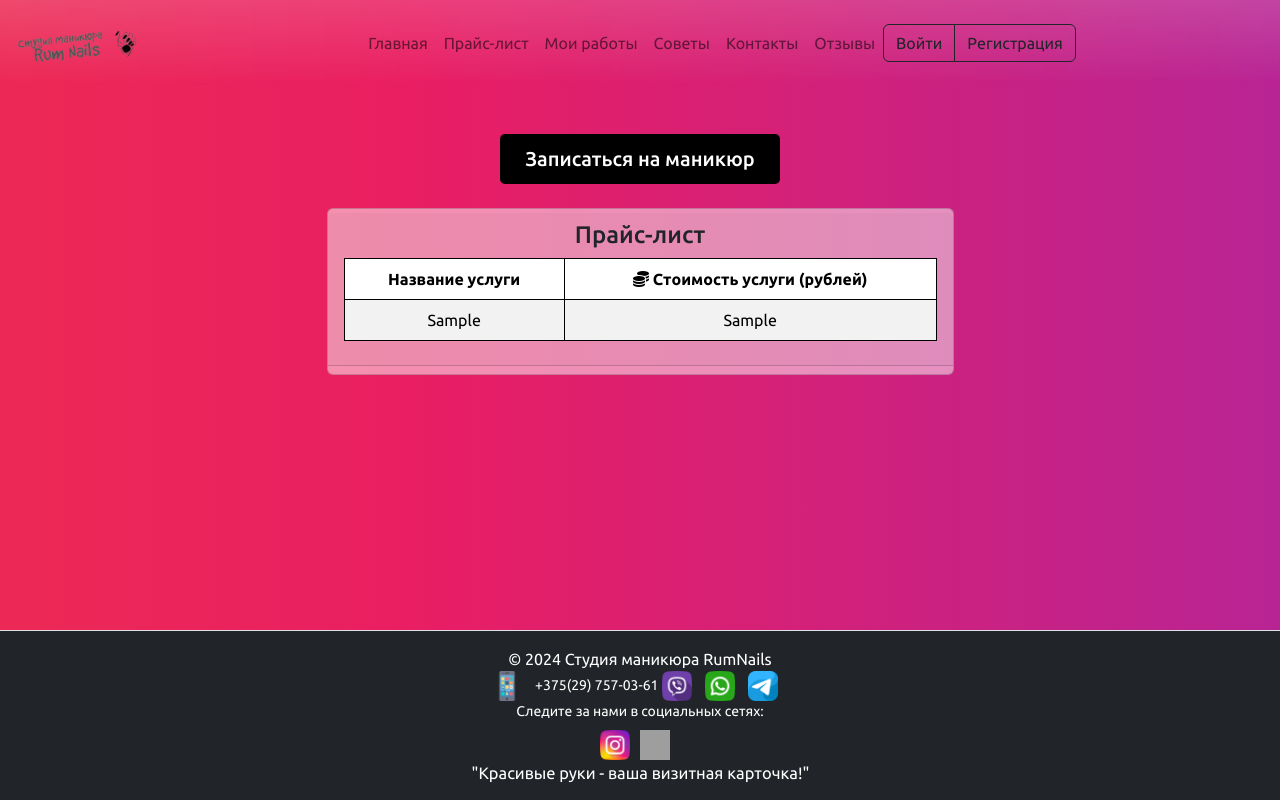
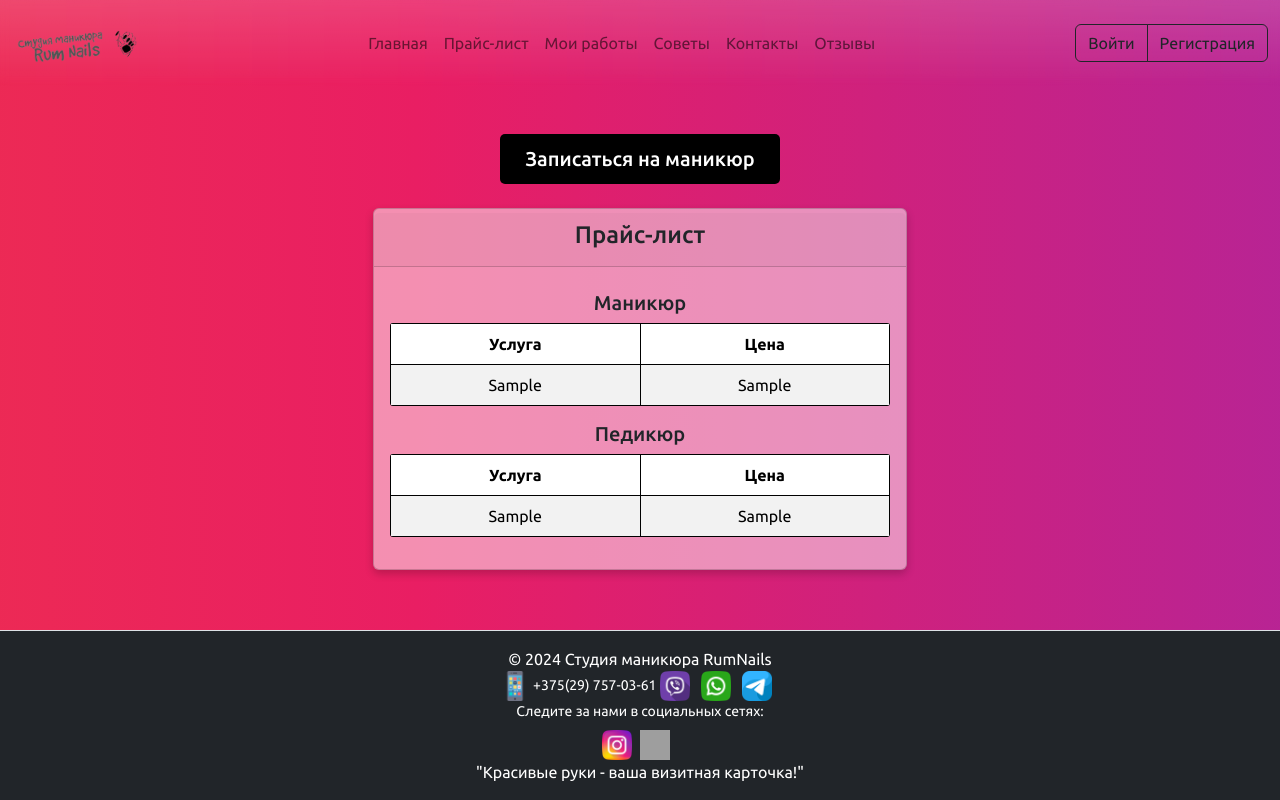
Before and after one commit to valerashankorenko/nails_studio, a Django app: page /price/ in a window 1280 px wide. Run offline with Django 4.2, Linux system fonts and the light colour scheme; tables that the repository leaves empty hold one stand-in row (values such as "Sample post"); some libraries are stand-ins or nearby versions; grey boxes are pictures that could not be loaded.

Commit message:
Правки HTML

```diff
--- a/pages/admin.py
+++ b/pages/admin.py
@@ -1,6 +1,6 @@
 from django.contrib import admin
 
-from .models import Foto, PriceList, Info
+from .models import Foto, PriceList, PriceList1, Info
 
 
 @admin.register(Foto)
@@ -16,7 +16,7 @@ class FotoAdmin(admin.ModelAdmin):
     pub_date_format.short_description = 'Дата загрузки фотографии'
 
 
-@admin.register(PriceList)
+@admin.register(PriceList, PriceList1)
 class PriceListAdmin(admin.ModelAdmin):
     list_display = (
         'service', 'price')
--- a/pages/models.py
+++ b/pages/models.py
@@ -24,18 +24,39 @@ class Foto(models.Model):
 
 class PriceList(models.Model):
     """
-    Модель для прайс-листа.
+    Модель для прайс-листа маникюра.
     """
     service = models.CharField(
         'Название услуги',
         max_length=150, )
     price = models.CharField(
         'Стоимость услуги',
-        max_length=20, )
+        max_length=20)
 
     class Meta:
-        verbose_name = 'прайс-лист'
-        verbose_name_plural = 'Прайс-лист'
+        ordering = ('id',)
+        verbose_name = 'прайс-лист маникюр'
+        verbose_name_plural = 'Прайс-лист маникюр'
+
+    def __str__(self):
+        return f'{self.service} - {self.price}'
+
+
+class PriceList1(models.Model):
+    """
+    Модель для прайс-листа педикюра.
+    """
+    service = models.CharField(
+        'Название услуги',
+        max_length=150, )
+    price = models.CharField(
+        'Стоимость услуги',
+        max_length=20)
+
+    class Meta:
+        ordering = ('id',)
+        verbose_name = 'прайс-лист педикюр'
+        verbose_name_plural = 'Прайс-лист педикюр'
 
     def __str__(self):
         return f'{self.service} - {self.price}'
--- a/pages/views.py
+++ b/pages/views.py
@@ -2,7 +2,7 @@ from django.shortcuts import render, get_object_or_404
 from django.views.generic import TemplateView, ListView, DetailView
 from http import HTTPStatus
 
-from pages.models import PriceList, Foto, Info
+from pages.models import PriceList,PriceList1, Foto, Info
 
 
 class IndexPage(TemplateView):
@@ -16,9 +16,21 @@ class PriceListView(ListView):
     """
     Представление для отображения прайс-листа.
     """
-    model = PriceList
     template_name = 'pages/price.html'
     context_object_name = 'price_list'
+
+    def get_context_data(self, **kwargs):
+        # Получаем контекст от родительского класса
+        context = super().get_context_data(**kwargs)
+
+        # Добавляем второй прайс-лист в контекст
+        context['price_list1'] = PriceList1.objects.all()
+
+        return context
+
+    def get_queryset(self):
+        # Возвращаем первый прайс-лист
+        return PriceList.objects.all()
 
 
 class FotoPage(TemplateView):
--- a/static_dev/css/styles.css
+++ b/static_dev/css/styles.css
@@ -89,27 +89,6 @@ img {
     width: 100%;
 }
 
-
-/* Анимация тряски */
-@keyframes shake {
-    0%, 100% {
-        transform: translateX(0);
-    }
-    25% {
-        transform: translateX(-5px);
-    }
-    50% {
-        transform: translateX(5px);
-    }
-    75% {
-        transform: translateX(-5px);
-    }
-}
-
-.animate-custom-shake {
-    animation: shake 2s ease-in-out infinite;
-}
-
 @keyframes about {
     from {
         opacity: 0;
@@ -154,25 +133,67 @@ img {
     animation: slideIn 3s ease-in-out;
 }
 
+/* Страница прайс-лист */
+.custom-table {
+    border-radius: 3px;
+    margin-bottom: 20px;
+    overflow: hidden;
+}
+
+.custom-table thead {
+    background-color: black; /* Цвет фона заголовка таблицы */
+    border: 1px solid black; /* Установка черной границы для заголовков ячеек */
+}
+
+.custom-table th {
+    padding: 15px;
+    text-align: center;
+    color: white; /* Цвет текста заголовка */
+}
+
+.custom-table td {
+    padding: 15px;
+    text-align: center;
+    color: black; /* Цвет текста ячеек */
+    border: 1px solid black; /* Установка черной границы для ячеек */
+}
+
+.custom-table tbody tr {
+    transition: background-color 0.3s ease; /* Плавный переход фона при наведении */
+    border: 1px solid black; /* Установка черной границы для заголовков ячеек */
+}
+
+.custom-table tbody tr:hover {
+    background-color: rgba(255, 215, 0, 0.2); /* Цвет фона при наведении на строку */
+}
+
+.card {
+    box-shadow: 0 4px 8px rgba(0, 0, 0, 0.2); /* Тень для карточки */
+}
+
+.card-header {
+    background-color: white; /* Цвет фона заголовка карточки */
+    color: black; /* Цвет текста заголовка карточки */
+    border-radius: 10px 10px 0 0; /* Закругление верхних углов заголовка карточки */
+}
+
 /* Страница контакты */
 .contact-icon {
     width: 30px;
     height: 30px;
-    margin-right: 10px;
+    margin-right: 8px;
     transition: transform 0.3s ease;
 }
 
+.phone-icon {
+    margin-right: 0; /* Убираем отступ только для иконки телефона */
+}
 .contact-icon:hover {
     transform: translateY(-5px);
 }
 
 .contact-link:hover {
     text-decoration: none;
-}
-
-
-.card-body {
-    font-size: 18px;
 }
 
 .social-icons img {
@@ -251,20 +272,3 @@ img {
         font-size: 11px; /* Уменьшите размер шрифта для мобильных устройств */
     }
 }
-/* Footer */
-@keyframes scale-animation {
-    0% {
-        transform: scale(1);
-    }
-    50% {
-        transform: scale(1.2); /* Увеличение текста на 20% */
-    }
-    100% {
-        transform: scale(1);
-    }
-}
-
-.animate-text {
-    display: inline-block; /* Позволяет применять трансформации */
-    animation: scale-animation 2s infinite; /* Запуск анимации */
-}
--- a/templates/includes/footer.html
+++ b/templates/includes/footer.html
@@ -2,7 +2,7 @@
 <footer class="border-top text-center py-3 bg-dark text-white">
   <div class="container">
     <p class="mb-0">© 2024 Студия маникюра RumNails</p>
-    <p class="mb-0 small"><img class="contact-icon" src="{% static 'img/icons/phone.png' %}" alt="Phone">
+    <p class="mb-0 small"><img class="contact-icon phone-icon" src="{% static 'img/icons/phone.png' %}" alt="Phone">
         +375(29) 757-03-61
         <a href="#" class="contact-link"><img class="contact-icon" src="{% static 'img/icons/viber.png' %}" alt="Viber"></a>
         <a href="#" class="contact-link"><img class="contact-icon" src="{% static 'img/icons/watsapp.png' %}" alt="Watsapp"></a>
@@ -17,6 +17,6 @@
         <img class="contact-icon" src="{% static 'img/icons/vk.png' %}" alt="VK">
       </a>
     </div>
-      <p class="mb-0 small animate-text">"Красивые руки - ваша визитная карточка!"
+      <p class="mb-0 ">"Красивые руки - ваша визитная карточка!"
   </div>
 </footer>
--- a/templates/pages/contact.html
+++ b/templates/pages/contact.html
@@ -21,7 +21,7 @@
                 </div>
                 <div class="card-body text-center">
                     <p>
-                      <img class="contact-icon" src="{% static 'img/icons/phone.png' %}" alt="Phone">
+                      <img class="contact-icon phone-icon" src="{% static 'img/icons/phone.png' %}" alt="Phone">
                       +375(29) 757-03-61
                       <a href="#" class="contact-link"><img class="contact-icon" src="{% static 'img/icons/viber.png' %}" alt="Viber"></a>
                       <a href="#" class="contact-link"><img class="contact-icon" src="{% static 'img/icons/watsapp.png' %}" alt="Watsapp"></a>
--- a/templates/pages/index.html
+++ b/templates/pages/index.html
@@ -13,7 +13,7 @@
                     <p class="lead mb-40 mt-2 fade-in">Преображение ваших ногтей до кончиков пальцев</p>
                     <img class="img-fluid mx-auto d-block animate-custom-main-foto" src="{% static 'img/main-foto.png' %}" alt="Главное фото">
                     <div class="text-uppercase mt-2 ">
-                        <p class="lead animate-custom-shake">
+                        <p class="sale">
                             <i class="fas fa-gift"></i> Приведи подругу - скидка обеим 10%
                         </p>
                     </div>
--- a/templates/pages/price.html
+++ b/templates/pages/price.html
@@ -9,20 +9,43 @@
       <a href="{% url 'pages:contact' %}" class="main-btn btn-hover">Записаться на маникюр</a>
     </div>
   </div>
+
   <div class="row justify-content-center">
-    <div class="col-md-7">
+    <div class="col-md-6">
       <div class="card" style="background-color: rgba(255, 255, 255, 0.5);">
         <div class="card-header text-center mt-1 mb-2">
           <h4>Прайс-лист</h4>
-          <table class="table table-striped table-bordered table-hover" style="border: black">
+        </div>
+        <div class="card-body">
+          <div class="table-responsive text-center">
+            <h5>Маникюр</h5>
+            <table class="table table-striped table-bordered table-hover custom-table">
               <thead>
                 <tr>
-                <th class="text-center" style="text-align: center;">Название услуги</th>
-                <th class="text-center"><i class="fas fa-coins"></i> Стоимость услуги (рублей)</th>
+                  <th class="text-center">Услуга</th>
+                  <th class="text-center">Цена</th>
                 </tr>
               </thead>
               <tbody>
                 {% for price in price_list %}
+                <tr>
+                  <td>{{ price.service }}</td>
+                  <td class="text-center">{{ price.price }}</td>
+                </tr>
+                {% endfor %}
+              </tbody>
+            </table>
+
+            <h5>Педикюр</h5>
+            <table class="table table-striped table-bordered table-hover custom-table">
+              <thead>
+                <tr>
+                  <th class="text-center">Услуга</th>
+                  <th class="text-center">Цена</th>
+                </tr>
+              </thead>
+              <tbody>
+                {% for price in price_list1 %}
                 <tr>
                   <td>{{ price.service }}</td>
                   <td class="text-center">{{ price.price }}</td>
@@ -35,4 +58,5 @@
       </div>
     </div>
   </div>
+</div>
 {% endblock %}
--- a/templates/users/profile.html
+++ b/templates/users/profile.html
@@ -7,7 +7,8 @@
 <div class="container">
   <div class="row">
     <div class="col-lg-8 offset-lg-2 col-md-10 offset-md-1">
-      <h3 class="mb-3 text-center">Личный кабинет: {{ user.get_full_name }}</h3>
+      <h3 class="mb-3 text-center">Личный кабинет:<br>
+          {{ user.get_full_name }}</h3>
       <div class="text-center mb-4">
         <p class="mb-1 text-dark">Регистрация: {{ user.date_joined|date:"d.m.Y в H:i" }}</p>
       </div>
```
Also changed, not shown: data/price.json (+4 -12 lines), data/price1.json (added, +18 -0 lines), pages/management/commands/load_datainfo.py (+7 -1 lines), templates/includes/header.html (+24 -28 lines), pages/migrations/0004_auto_20241130_1300.py (added). Lines whose indentation alone changed are shown as unchanged.
